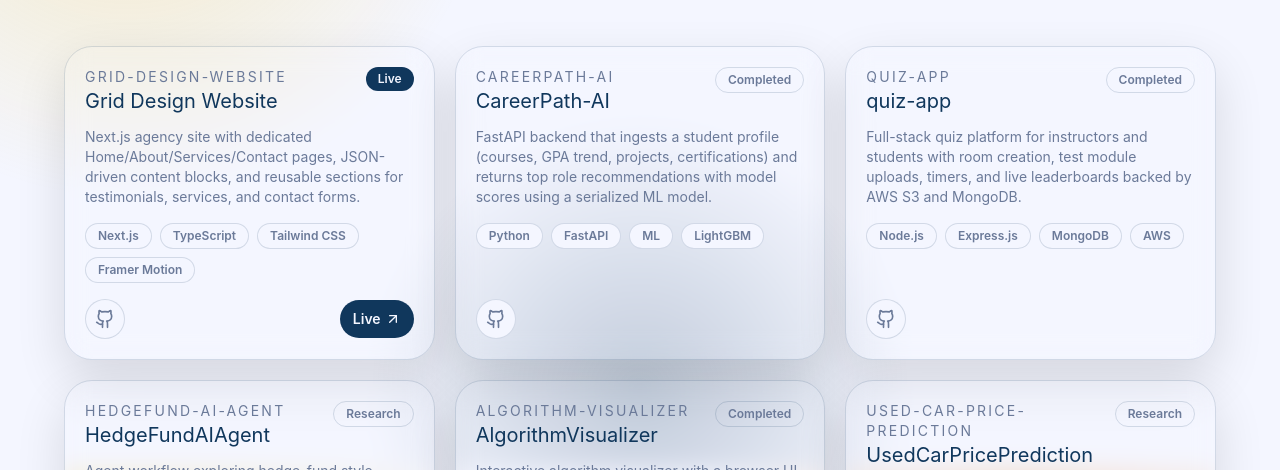
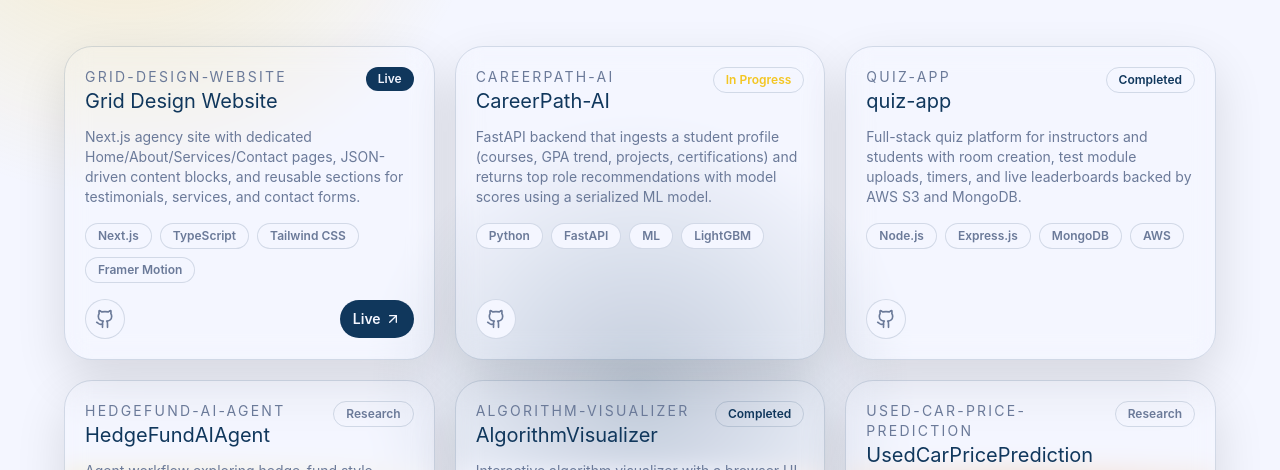
Before and after one commit to CSingh26/portfolio, a Next.js app: page /projects in a window 1280 px wide. Shown: the part 330-800 px from the top of the page. Built offline with nearby package versions, Linux system fonts and the light colour scheme.

Commit message:
Support completed project status

```diff
--- a/src/app/projects/[slug]/page.tsx
+++ b/src/app/projects/[slug]/page.tsx
@@ -48,7 +48,9 @@ export default async function ProjectDetail({ params }: Props) {
                 ? "rounded-full bg-foreground px-3 py-1 text-xs font-semibold text-background"
                 : project.status === "In Progress"
                   ? "rounded-full border border-accent/60 px-3 py-1 text-xs font-semibold text-accent"
-                  : "rounded-full border border-border px-3 py-1 text-xs font-semibold text-muted"
+                  : project.status === "Completed"
+                    ? "rounded-full border border-border px-3 py-1 text-xs font-semibold text-foreground"
+                    : "rounded-full border border-border px-3 py-1 text-xs font-semibold text-muted"
             }
           >
             {project.status}
--- a/src/components/project-card.tsx
+++ b/src/components/project-card.tsx
@@ -53,7 +53,9 @@ export function ProjectCard({ project }: Props) {
               ? "bg-foreground text-background"
               : project.status === "In Progress"
                 ? "border border-accent/60 text-accent"
-                : "border border-border text-muted",
+                : project.status === "Completed"
+                  ? "border border-border text-foreground"
+                  : "border border-border text-muted",
           )}
         >
           {project.status}
--- a/src/data/projects.ts
+++ b/src/data/projects.ts
@@ -1,4 +1,4 @@
-export type ProjectStatus = "Live" | "In Progress" | "Research"
+export type ProjectStatus = "Live" | "In Progress" | "Completed" | "Research"
 
 export type ProjectDetail = {
   overview: string
@@ -50,7 +50,7 @@ export const projects: Project[] = [
     slug: "careerpath-ai",
     description:
       "FastAPI backend that ingests a student profile (courses, GPA trend, projects, certifications) and returns top role recommendations with model scores using a serialized ML model.",
-    status: "Completed",
+    status: "In Progress",
     tags: ["Python", "FastAPI", "ML", "LightGBM"],
     links: {
       github: "https://github.com/CSingh26/CarrerPath-AI",
```
